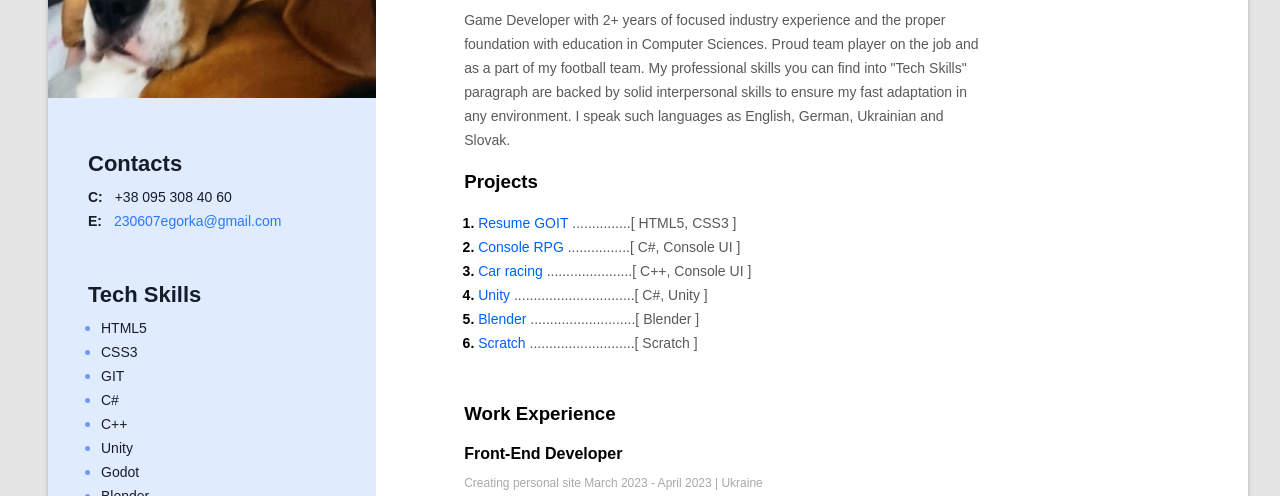
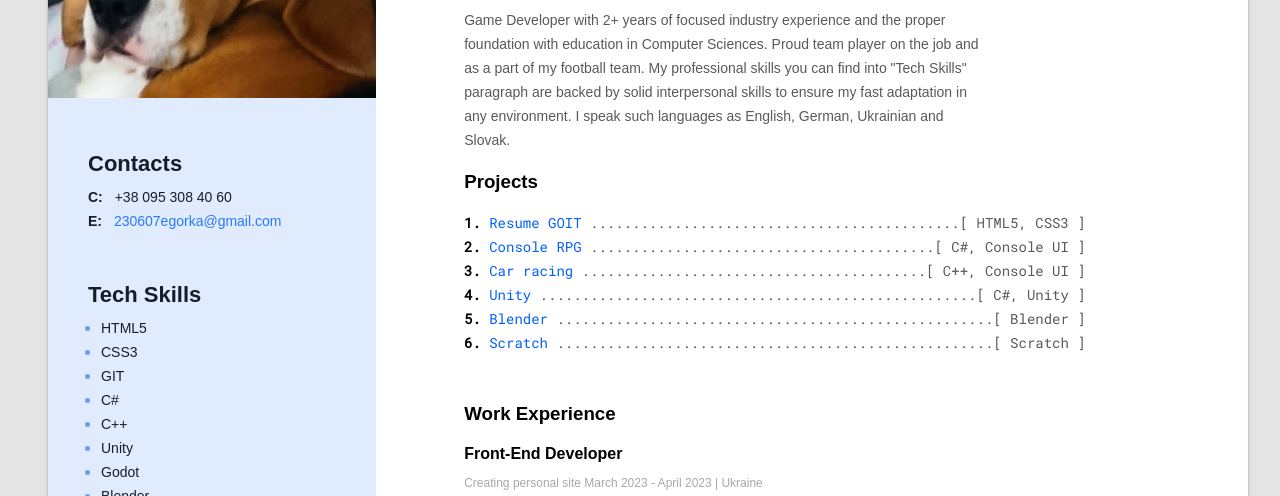
Before and after one commit to MegaOmeba/Resume, a plain HTML site: page index.html in a window 1280 px wide. Shown: the part 281-777 px from the top of the page. Drawn offline with Linux system fonts and the light colour scheme.

Commit message:
Final edit

```diff
--- /dev/null
+++ b/CSS/font.css
@@ -0,0 +1,8 @@
+@font-face {
+    font-family: "RobotoMono-Regular";
+    src: url(/font/RobotoMono-Regular.ttf) format("truetype");
+}
+@font-face {
+    font-family: "RobotoMono-Bold";
+    src: url(/font/RobotoMono-Bold.ttf) format("truetype");
+}
--- a/CSS/style.css
+++ b/CSS/style.css
@@ -1,3 +1,5 @@
+@import "/CSS/font.css";
+
 :root {
     --bg-color: #E5E5E5;
     --text-color: #709999;
@@ -104,7 +106,8 @@ a:hover
 
 .project-list
 {
-    padding: 0 0 0 14px;
+    font-family: "RobotoMono-Regular";
+    padding: 0 0 0 25px;
     margin: 0;
 }
 
--- a/index.html
+++ b/index.html
@@ -39,37 +39,38 @@
           <ol class="project-list">
             <li class="project-item">
               <a href="https://radiant-snickerdoodle-7d25d3.netlify.app/" class="project-item-link">Resume GOIT</a>
-              <span class="project-item-descr"> ...............[ HTML5, CSS3 ]</span>
+              <span class="project-item-descr"> ............................................[ HTML5, CSS3 ]</span>
             </li>
 
             <li class="project-item">
               <a href="https://www.onlinegdb.com/W4l_jSDHP0" class="project-item-link">Console RPG</a>
-              <span class="project-item-descr">................[ C#, Console UI ]</span>
+              <span class="project-item-descr">.........................................[ C#, Console UI ]</span>
             </li>
 
             <li class="project-item">
               <a href="https://www.onlinegdb.com/jN0-Has9CX" class="project-item-link">Car racing</a>
-              <span class="project-item-descr">......................[ C++, Console UI ]</span>
+              <span class="project-item-descr">.........................................[ C++, Console UI ]</span>
             </li>
 
             <li class="project-item">
               <a href="https://drive.google.com/drive/folders/1EUlB3jcbmD1UoWONvMexjCciNfD6iZ4m?usp=sharing" class="project-item-link">Unity</a>
-              <span class="project-item-descr">...............................[ C#, Unity ]</span>
+              <span class="project-item-descr">....................................................[ C#, Unity ]</span>
             </li>
 
             <li class="project-item project-item-blender">
               <a href="#" class="project-item-link">Blender</a>
-              <span class="project-item-descr">...........................[ Blender ]</span>
+              <span class="project-item-descr">....................................................[ Blender ]</span>
               <img src="image/Blender.jpg" alt="Blender image">
             </li>
 
             <li class="project-item">
               <a href="https://drive.google.com/file/d/13HMVmdi6jMiG_QvCMYHQctVsz77HxDnI/view?usp=sharing" class="project-item-link">Scratch</a>
-              <span class="project-item-descr">...........................[ Scratch ]</span>
+              <span class="project-item-descr">....................................................[ Scratch ]</span>
             </li>
           </ol>
 
         </div>
+
 
         <!--Experience-->
         <div class="work-experience-container">
```
Also changed, not shown: font/RobotoMono-Bold.ttf (added), font/RobotoMono-Regular.ttf (added).
